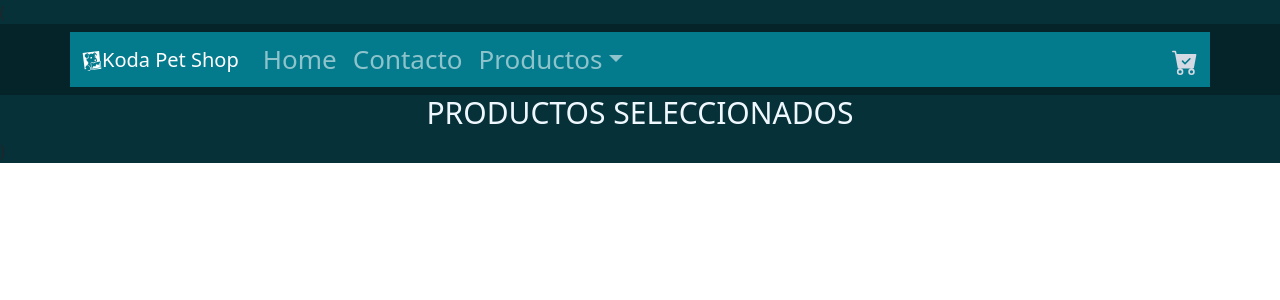
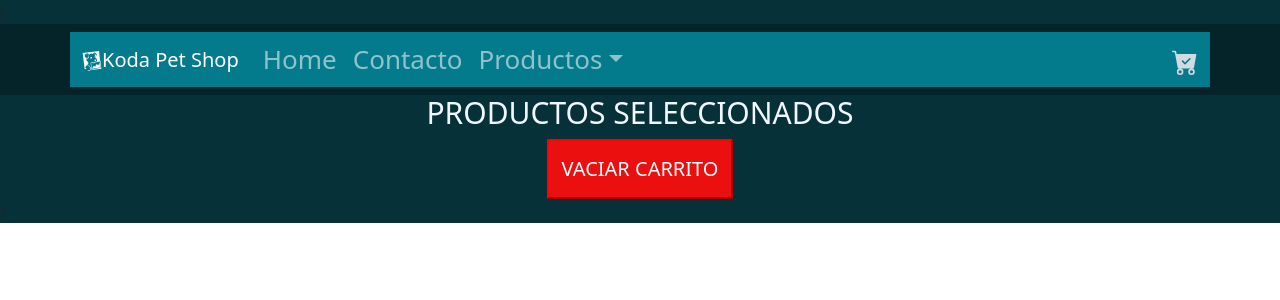
Before and after one commit to joaquinluna18/tienda-mascotas, a React (Create React App) app: page /cart in a window 1280 px wide. Shown: the top 300 px of the page. Built offline with nearby package versions, Linux system fonts and the light colour scheme.

Commit message:
boton clear

```diff
--- a/src/components/CartContainer/CartContainer.jsx
+++ b/src/components/CartContainer/CartContainer.jsx
@@ -5,7 +5,7 @@ import './CartContainer.scss';
 
 
 export const CartContainer = () =>{
-    const {productCartList} = useContext(CartContext);
+    const {productCartList, clearProductCartList} = useContext(CartContext);
 
     return(
 
@@ -16,7 +16,10 @@ export const CartContainer = () =>{
             productCartList.map((item) => <CartItem key={item.id} {...item} item={item}/>
             )
            }
+           <hr />
+        <button className="bttn-clear" onClick={clearProductCartList}>VACIAR CARRITO</button>
         </div>
+
         </div>
 
     )
--- a/src/components/CartContainer/CartContainer.scss
+++ b/src/components/CartContainer/CartContainer.scss
@@ -15,3 +15,14 @@
     justify-content: center;
     font-size: 30px;
 }
+
+.bttn-clear{
+    width: auto;
+    height: auto;
+    padding: 1%;
+    background-color: rgb(235, 15, 15);
+    color: rgb(248, 252, 252);
+    font-size: 20px;
+    border-radius: 2%;
+    border-color: red;
+}
--- a/src/context/CartContext.js
+++ b/src/context/CartContext.js
@@ -42,8 +42,12 @@ export const CartProvider = ({children}) =>{
         setProductCartList(newArray);
     }
 
+    const clearProductCartList=()=>{
+        setProductCartList([])
+    }
+
     return(
-        <CartContext.Provider value={{productCartList, addProduct, removeProduct}}>
+        <CartContext.Provider value={{productCartList, addProduct, removeProduct, clearProductCartList}}>
             {children}
         </CartContext.Provider>
     )
```
